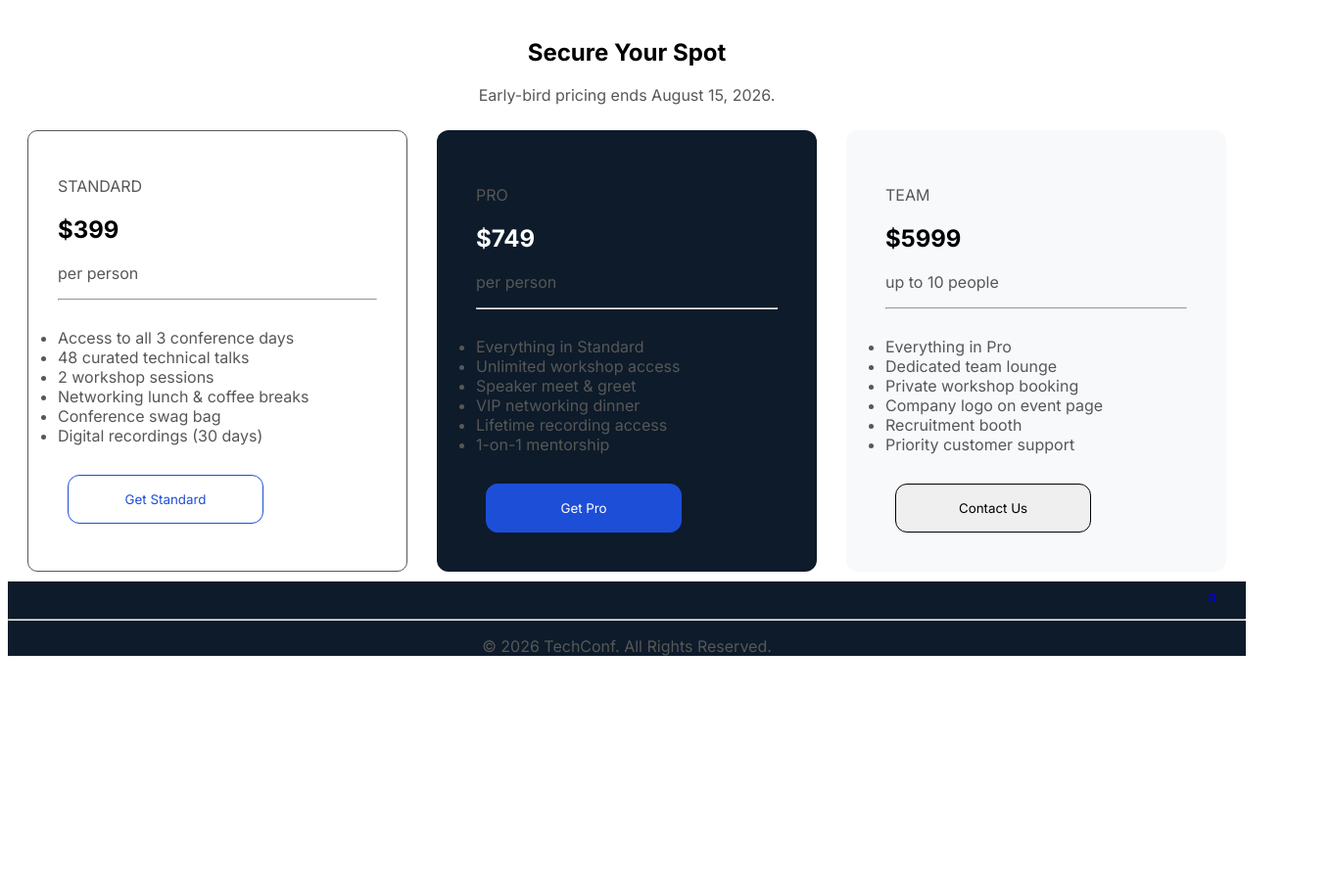
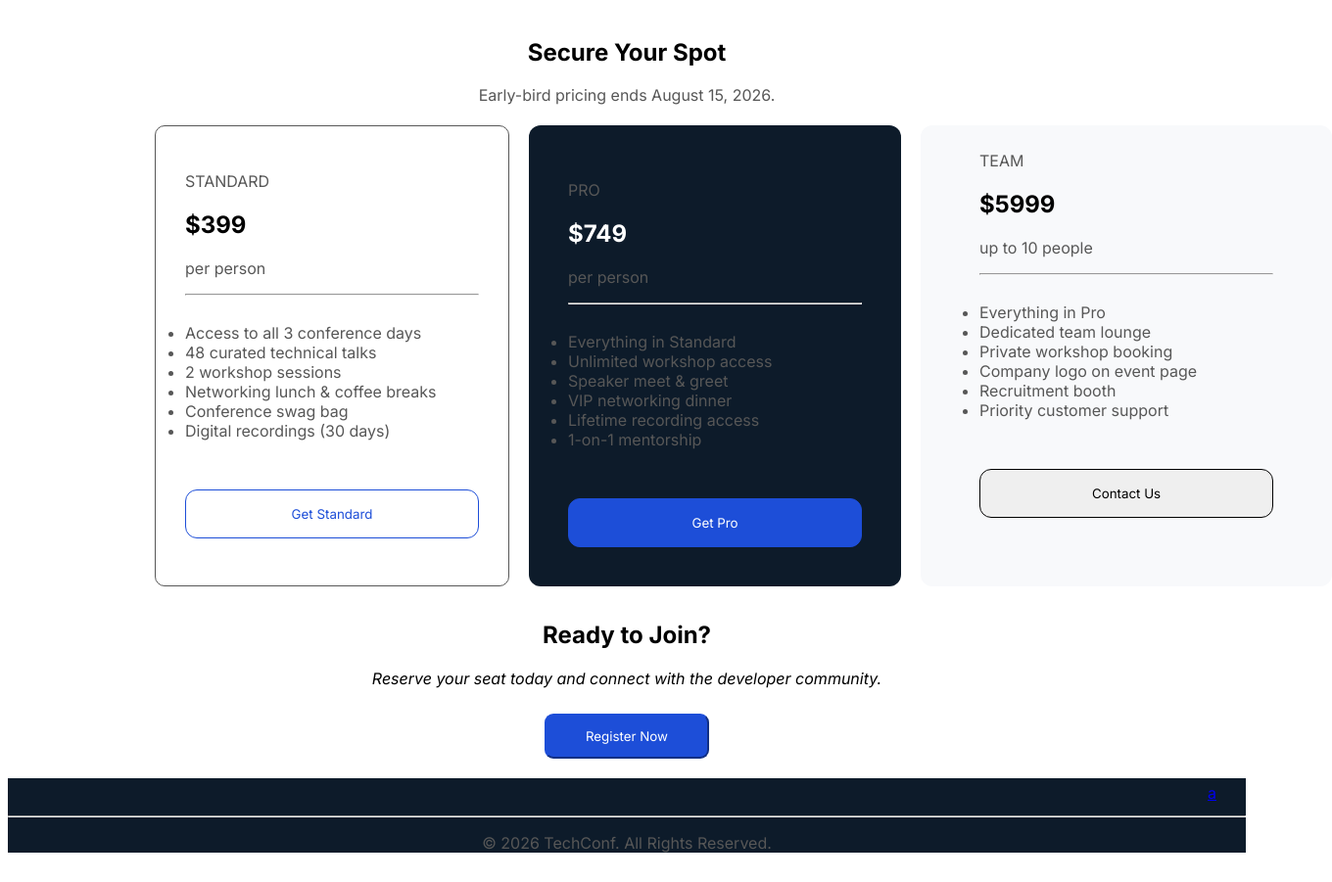
Before and after one commit to ssalehin83-hash/Third, a plain HTML site: page index.html in a window 1280 px wide. Shown: the part 1820-2721 px from the top of the page at 98% size, 1360 px wide, since content can reach past the window. Before the commit the page ends 2520 px from the top, so only its background shows below. Drawn offline with Linux system fonts and the light colour scheme.

Commit message:
commit-4

```diff
--- a/index.html
+++ b/index.html
@@ -123,6 +123,7 @@
             <h2>$5999</h2>
             <p class="note">up to 10 people</p>
             <hr>
+            <div class="same">
              <ul>
                 <li>Everything in Pro</li>
                 <li>Dedicated team lounge</li>
@@ -132,19 +133,24 @@
                 <li>Priority customer support</li>
             </ul>
              <button>Contact Us</button>
+             </div>
         </div>
     </div>
 </section>
-<section>
-
+ <section class="register">
+    <h2>Ready to Join?</h2>
+    <p><em>Reserve your seat today and connect with the developer community.</em></p>
+    <button>Register Now</button>
 </section>
 <footer>
     <div class="foot">
      <div class="foot-left">
         <img src="./B14-A01-DevConf-2026/assets/footer-logo.png" alt="">
+
     </div>
     <div class="links">
       <a href="https://www.facebook.com/share/1DCPBhSiyD/">a</a>
+      <a href=""></a>
     </div>
     </div>
     <hr>
--- a/style.css
+++ b/style.css
@@ -99,15 +99,18 @@ ul{
 .price{
     display: grid;
    grid-template-columns: repeat(3,1fr);
-   gap: 30px;
+   gap: 1px 20px;
+   padding: 5px 150px;
    text-align: left;
-   padding: 10px 20px;
+
 }
+
 .one{
     background-color: white;
     border: 0.5px solid #575757 ;
     border-radius: 10px;
-    padding: 30px;;
+    padding: 30px;
+     width: 300px;
 }
 .price ul{
     display: inline;
@@ -121,7 +124,7 @@ ul{
     color:#1D4ED8;
     margin-top: 30px;
     border-radius: 12px;
-    width: 200px;
+    width: 300px;
     height: 50px;
     cursor: pointer;
 }
@@ -130,6 +133,7 @@ ul{
     color: white;
     border-radius: 12px;
     padding: 40px;
+    width: 300px;
 }
 .two button{
     border: 1px solid #1D4ED8;
@@ -137,24 +141,38 @@ ul{
     color:white;
     margin-top: 30px;
     border-radius: 12px;
-    width: 200px;
+    width: 300px;
     height: 50px;
     cursor: pointer;
 }
 .three{
     background-color:#f8f9fbFF;;
-
+    width: 300px;
     border-radius: 12px;
-    padding: 40px;
+    padding: 10px 60px;
 }
 .three button{
     border: 1px solid black;
 
     margin-top: 30px;
     border-radius: 12px;
-    width: 200px;
+    width: 300px;
     height: 50px;
     cursor: pointer;
+}
+.register{
+    text-align: center;
+    margin-top: 30px;
+    margin-bottom: 20px;
+}
+.register button{
+    background-color: #1D4ED8;
+    border-color: #1D4ED8;
+    padding: 13px 40px;
+    border-radius: 9px;
+    color: white;
+    cursor: pointer;
+    margin-top: 10px;
 }
 footer{
     background-color: #0d1b2aFF;
```
